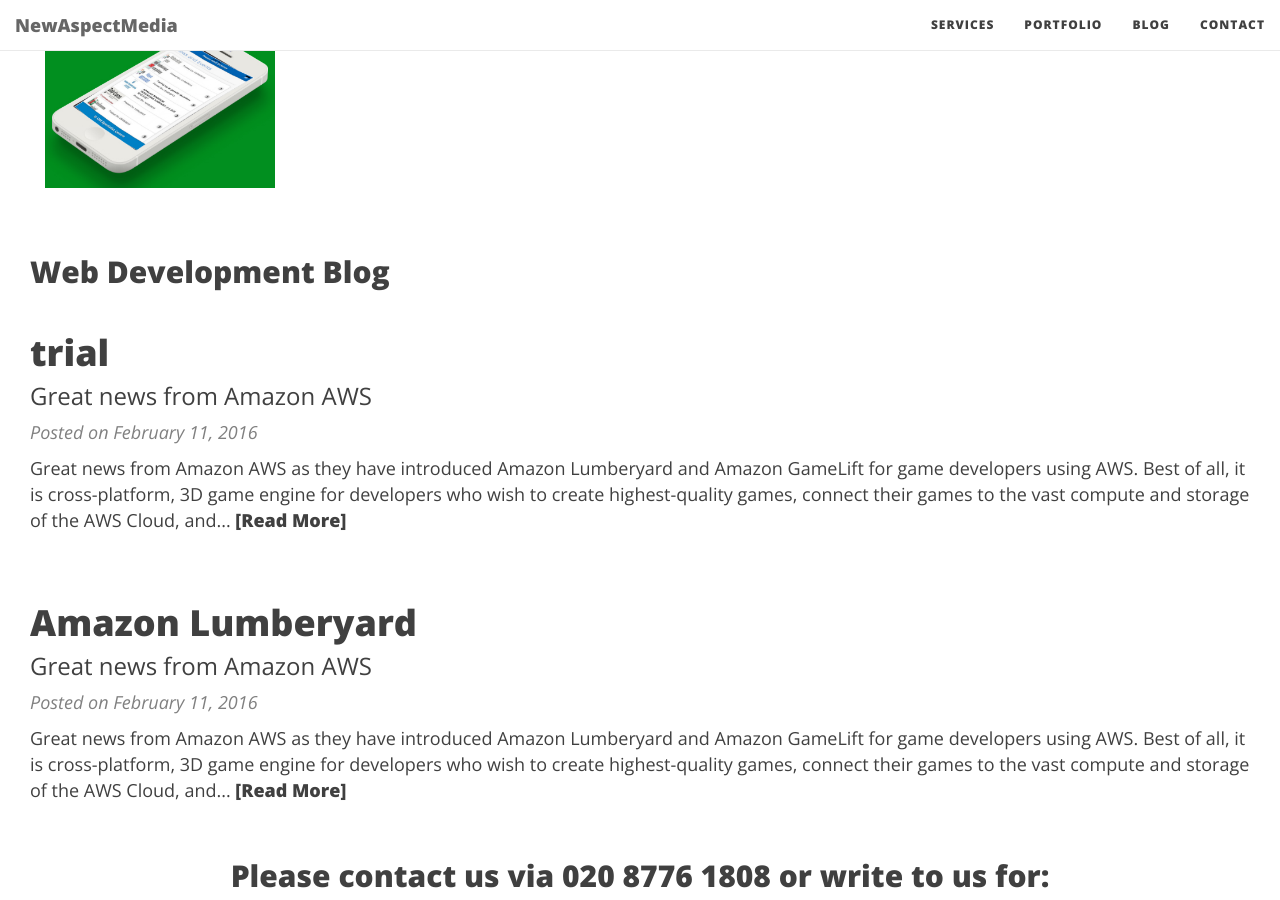
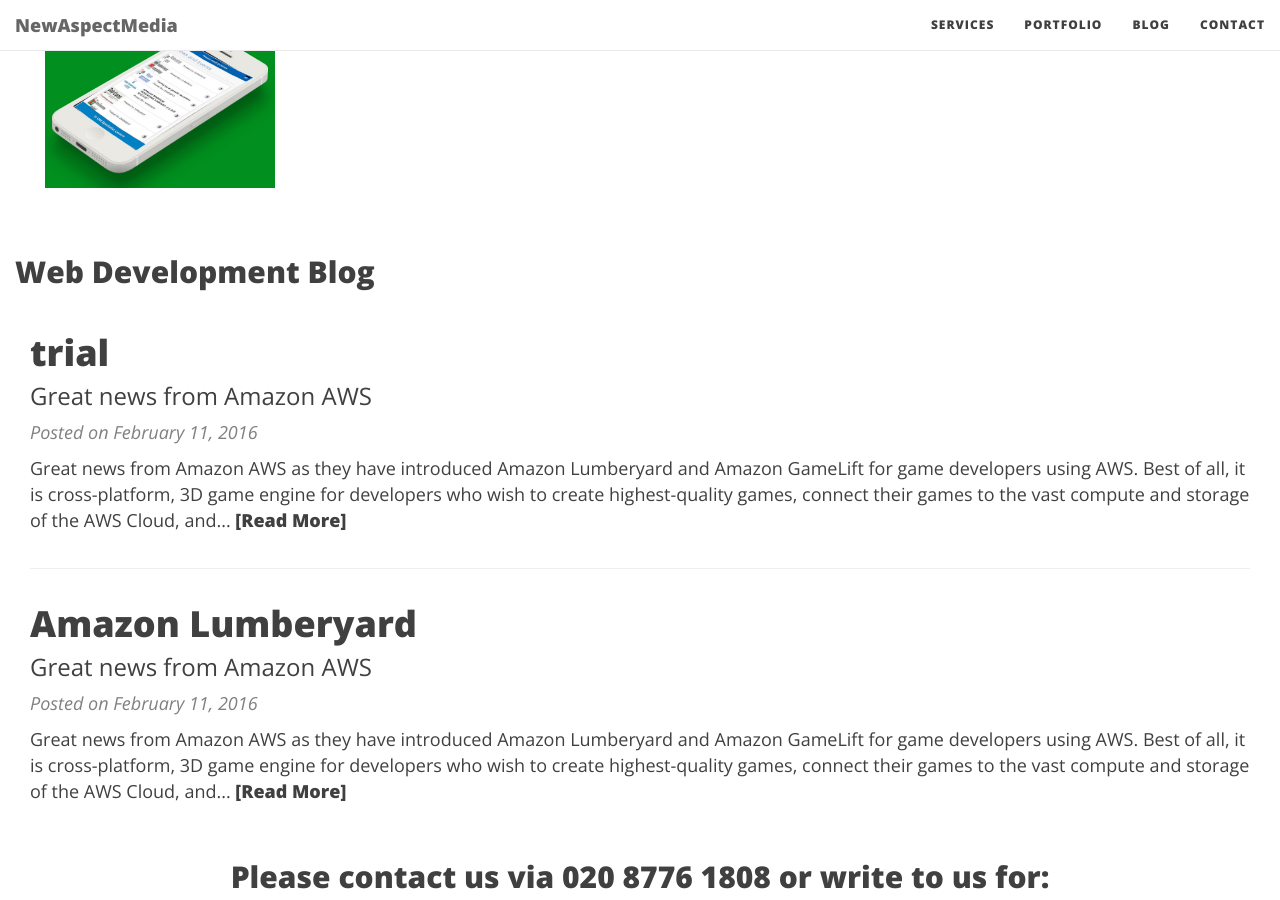
Before and after one commit to newmedia77/appxnam, a Jekyll site: the page built from index.html, in a window 1280 px wide and 900 px high, scrolled down 3687 px. Built offline with Jekyll 4.4.1, drawn with Linux system fonts in a browser that asks for light colours; nearby versions of some CDN libraries; the list of posts is cut into pages by our own code.

Commit message:
andreas
blog

```diff
--- a/index.html
+++ b/index.html
@@ -363,12 +363,11 @@
         </section><!-- /.map-section -->
 
         <!-- post -->
-
+        <div class="posts-list">
+            <h2 class="webnews-title">Web Development Blog</h2>
                 <section id="blog">
                    <div class="container">
                     <div class="row">
-                                <div class="posts-list">
-            <h2 class="webnews-title">Web Development Blog</h2>
                   {% for post in paginator.posts %}
                      <article class="post-preview">
                      <a href="{{ post.url | prepend: site.baseurl }}">
@@ -389,7 +388,6 @@
                       {{ post.content | truncatewords: 50 | strip_html | xml_escape}}
                       <a href="{{ post.url | prepend: site.baseurl }}" class="post-read-more">[Read&nbsp;More]</a>
                     </div>
-                </div>
 
                    </article>
                   {% endfor %}
@@ -411,3 +409,4 @@
                 {% endif %}
                 </div>
             </section>
+        </div>
```
